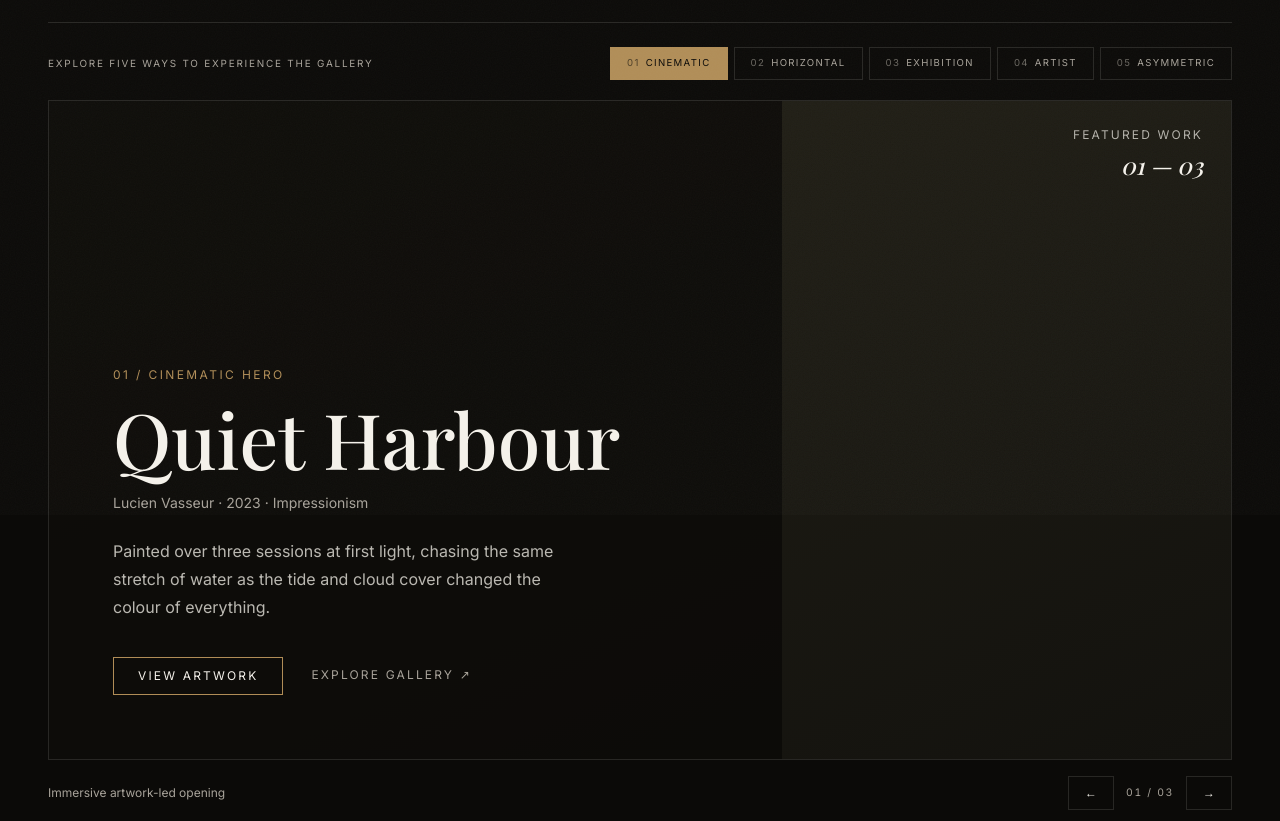
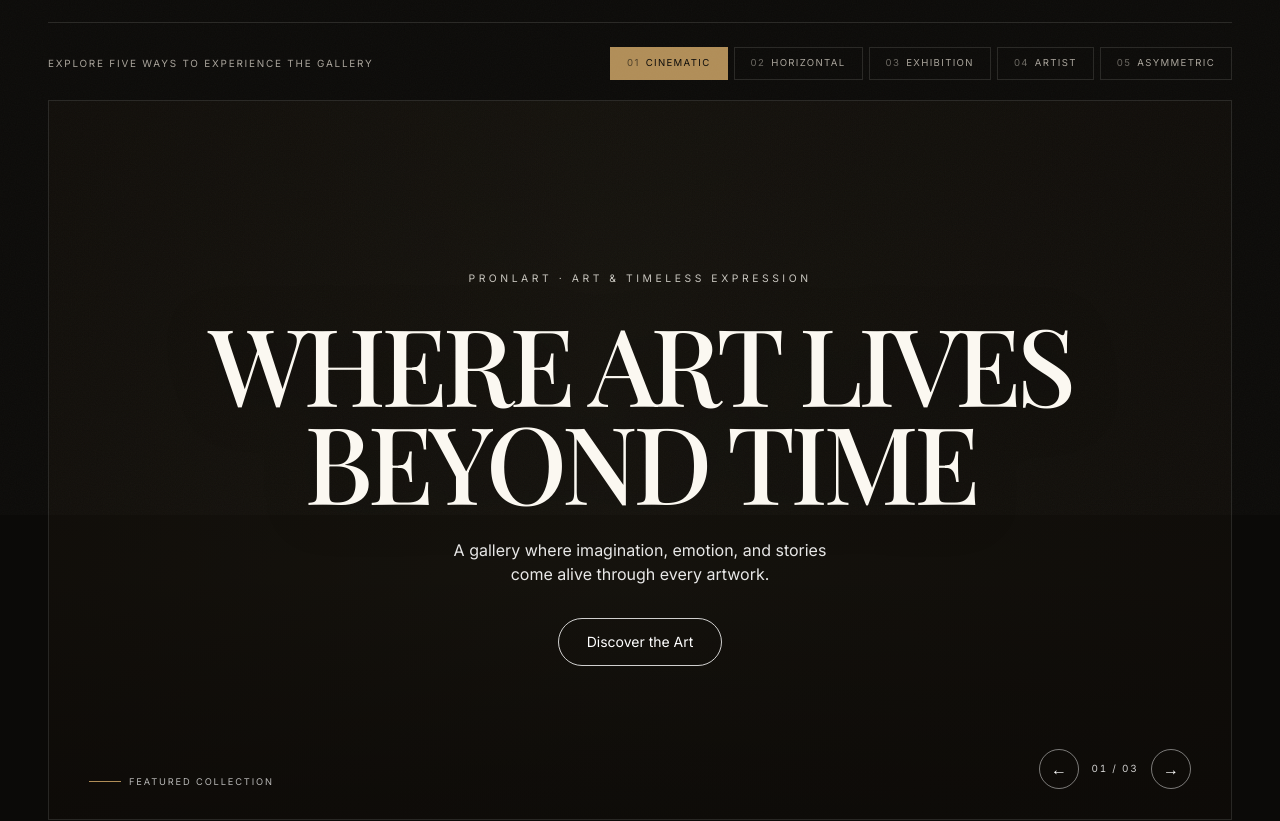
Before and after one commit to oghenenoghie/pronlart2026, a Next.js app: page / in a window 1280 px wide. Shown: the part 285-1106 px from the top of the page. Built offline with nearby package versions, Linux system fonts and the light colour scheme.

Commit message:
style: apply immersive timeless gallery hero reference

```diff
--- a/components/home/HeroCarousel.tsx
+++ b/components/home/HeroCarousel.tsx
@@ -191,21 +191,34 @@ export function HeroCarousel({ works }: { works: Artwork[] }) {
             </div>
           </div>
 
-          <div className={`relative mt-5 min-h-[590px] overflow-hidden border border-line sm:min-h-[660px] ${transition}`}>
+          <div className={`relative mt-5 min-h-[min(780px,calc(100svh-5rem))] overflow-hidden border border-line sm:min-h-[min(860px,calc(100svh-5rem))] ${transition}`}>
             {activeStyle === 0 && (
-              <div className="absolute inset-0">
-                <div className="absolute inset-0 scale-[1.02] opacity-80">{<ArtworkImage artwork={current} className="h-full w-full" />}</div>
-                <div aria-hidden className="absolute inset-y-0 left-0 w-full bg-ink/85 sm:w-[62%]" />
-                <div className="absolute inset-0 flex items-end p-7 sm:p-12 lg:p-16">
-                  <div className="max-w-xl">
-                    <p className="font-body text-label uppercase tracking-[0.2em] text-gilt">01 / Cinematic hero</p>
-                    <h2 className="mt-5 font-display text-[clamp(2.7rem,6vw,5.6rem)] leading-[0.98] text-gesso">{current.title}</h2>
-                    <p className="mt-4 font-body text-sm text-ash">{current.artist.name} · {current.year} · {current.movement.name}</p>
-                    <p className="mt-6 max-w-md font-body text-base leading-7 text-gesso/75">{current.description}</p>
-                    <div className="mt-9 flex flex-wrap gap-4"><button onClick={openViewer} className="border border-gilt px-6 py-3 font-body text-label uppercase tracking-[0.18em] text-gesso hover:bg-gilt hover:text-ink">View artwork</button><Link href="/gallery" className="px-3 py-3 font-body text-label uppercase tracking-[0.18em] text-ash hover:text-gesso">Explore gallery ↗</Link></div>
-                  </div>
+              <div className="absolute inset-0 isolate min-h-[min(780px,calc(100svh-5rem))] bg-[#100d09]">
+                <div className="absolute inset-0 -z-10">
+                  <ArtworkImage artwork={current} className="h-full w-full scale-[1.04] object-cover opacity-65" />
                 </div>
-                <div className="absolute right-7 top-7 hidden text-right sm:block"><p className="font-body text-label uppercase tracking-[0.18em] text-gesso/70">Featured work</p><p className="mt-2 font-display text-2xl italic text-gesso">01 — 0{works.length}</p></div>
+                <div aria-hidden className="absolute inset-0 -z-[5] bg-[linear-gradient(90deg,rgba(13,10,7,.72),rgba(13,10,7,.34)_48%,rgba(13,10,7,.68)),linear-gradient(0deg,rgba(10,8,6,.62),transparent_34%,rgba(10,8,6,.36))]" />
+                <div className="absolute inset-0 flex flex-col items-center justify-center px-6 pb-20 pt-24 text-center sm:px-10">
+                  <p className="font-body text-[0.65rem] uppercase tracking-[0.34em] text-gesso/80">Pronlart · Art &amp; timeless expression</p>
+                  <h2 className="mt-7 max-w-5xl font-display text-[clamp(3.1rem,8.4vw,7.4rem)] font-normal uppercase leading-[0.91] tracking-[-0.045em] text-[#fbf8f1] drop-shadow-[0_3px_24px_rgba(0,0,0,.3)]">
+                    Where art lives<br />beyond time
+                  </h2>
+                  <p className="mt-7 max-w-xl font-body text-sm leading-7 text-white/90 sm:text-base">
+                    A gallery where imagination, emotion, and stories<br className="hidden sm:block" /> come alive through every artwork.
+                  </p>
+                  <Link href="/gallery" className="mt-8 inline-flex min-h-12 items-center justify-center rounded-full border border-white/80 px-7 py-3 font-body text-sm text-white transition-all duration-300 hover:border-white hover:bg-white hover:text-[#17130f]">
+                    Discover the Art
+                  </Link>
+                </div>
+                <div className="absolute bottom-6 left-6 flex items-center gap-2 sm:bottom-8 sm:left-10">
+                  <span className="h-px w-8 bg-gilt" />
+                  <span className="font-body text-[0.58rem] uppercase tracking-[0.2em] text-white/70">Featured collection</span>
+                </div>
+                <div className="absolute bottom-6 right-6 flex items-center gap-3 sm:bottom-8 sm:right-10">
+                  <button type="button" onClick={() => setActiveWork((activeWork - 1 + works.length) % works.length)} aria-label="Previous featured artwork" className="grid h-10 w-10 place-items-center rounded-full border border-white/45 text-white transition-colors hover:bg-white hover:text-ink">←</button>
+                  <span className="min-w-12 text-center font-body text-[0.62rem] tabular-nums tracking-[0.18em] text-white/80">0{activeWork + 1} / 0{works.length}</span>
+                  <button type="button" onClick={() => setActiveWork((activeWork + 1) % works.length)} aria-label="Next featured artwork" className="grid h-10 w-10 place-items-center rounded-full border border-white/45 text-white transition-colors hover:bg-white hover:text-ink">→</button>
+                </div>
               </div>
             )}
 
```
